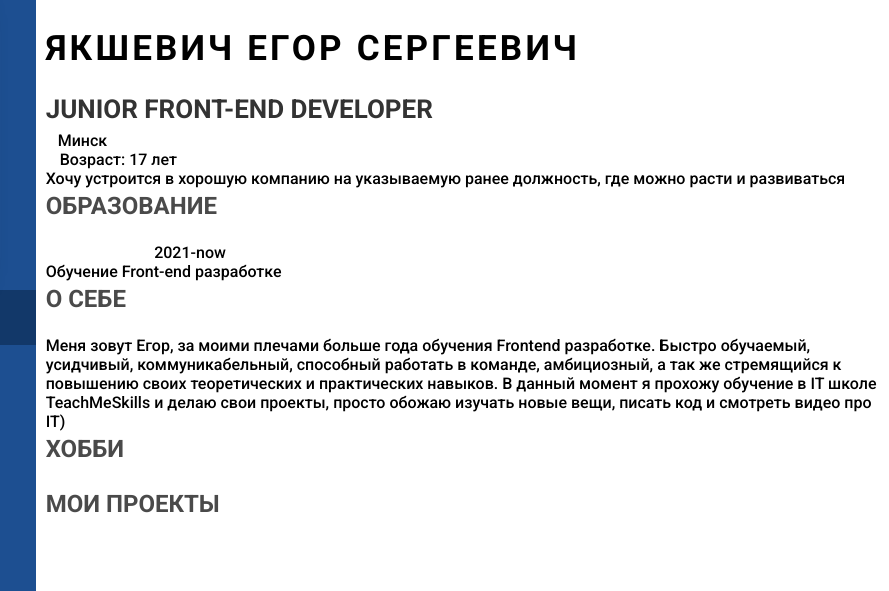
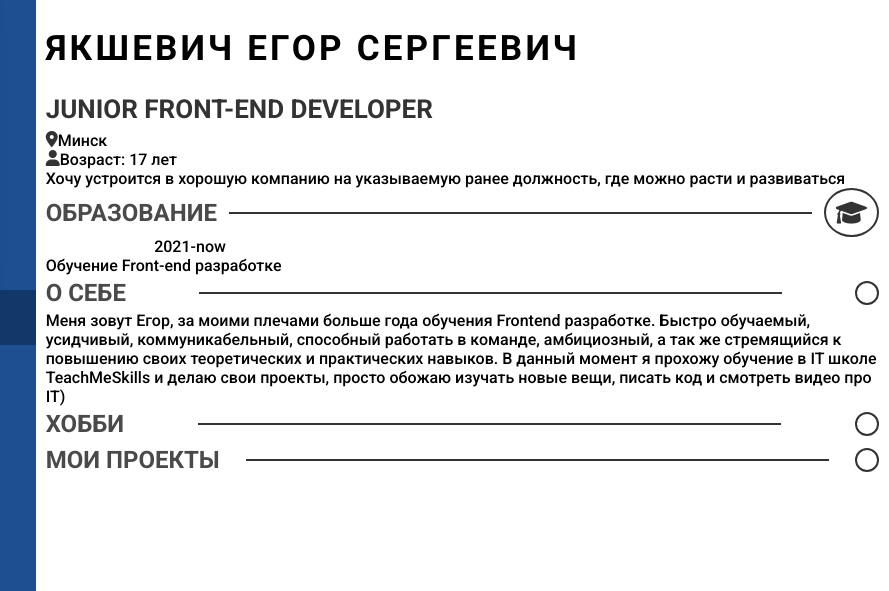
Before and after one commit to AbzMijon/Resume, a plain HTML site: page index.html in a window 1280 px wide. Shown: the top 591 px of the page, 391-1280 px from the left. Drawn offline with Linux system fonts and the light colour scheme.

Commit message:
adding icons (problems)

```diff
--- a/style.css
+++ b/style.css
@@ -219,3 +219,25 @@ h4,
 .fa-check {
     margin-right: 6px;
 }
+
+
+/*other*/
+.right__name-block {
+    display: flex;
+    justify-content: space-between;
+    align-items: center;
+}
+.right__name-block .fa-solid {
+    border: 2px solid #333333;
+    border-radius: 50%;
+    font-size: 25px;
+    padding: 10px;
+}
+.right__name-line {
+    width: 70%;
+    height: 2px;
+    background-color: #333333;
+}
+.right .fa-solid {
+    color: #333333;
+}
```
